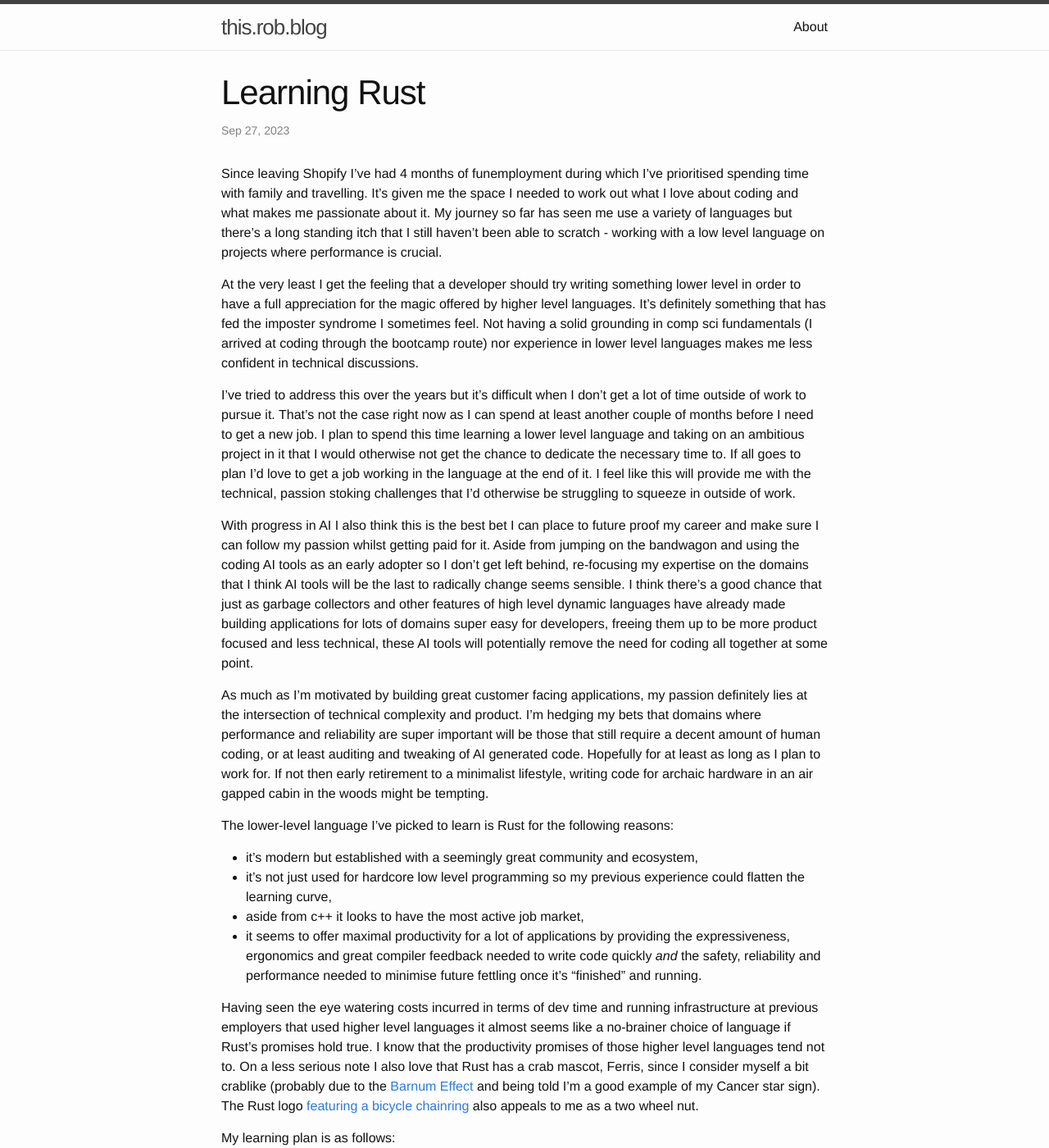
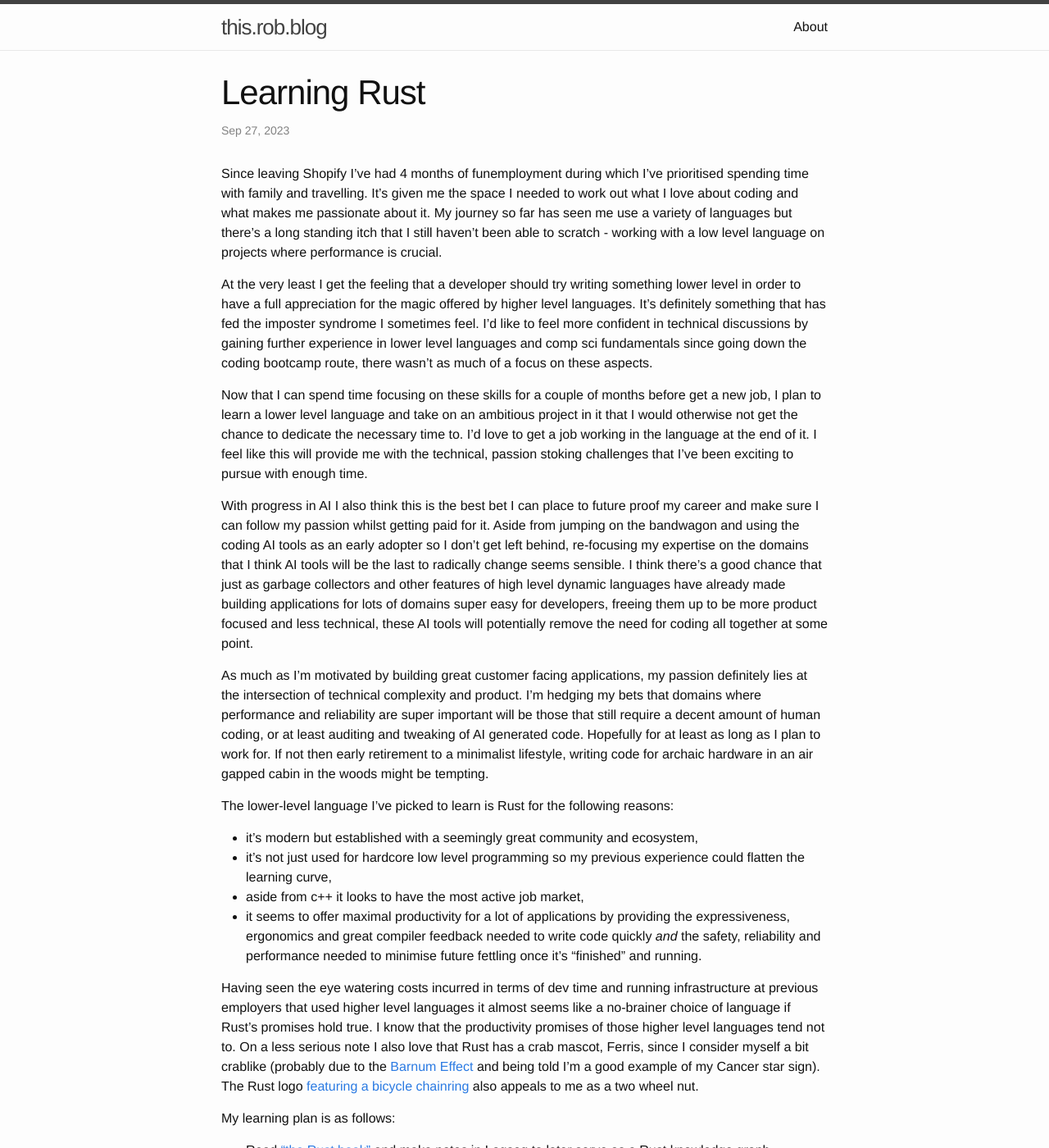
Before and after one commit to thisdotrob/thisdotrob.github.io, a Jekyll site: the page built from _posts/2023-09-27-learning-rust.markdown, in a window 1280 px wide and 1400 px high. Shown: the whole window at 82% size. Built offline with Jekyll 4.4.1, drawn with Linux system fonts in a browser that asks for light colours; some of the changed text lies outside the part shown.

Commit message:
Feedback for 'learning-rust'

```diff
--- a/_posts/2023-09-27-learning-rust.markdown
+++ b/_posts/2023-09-27-learning-rust.markdown
@@ -1,38 +1,41 @@
 ---
 layout: post
-title:  "Learning Rust"
-date:   2023-09-27 17:42:00 +0100
+title: "Learning Rust"
+date: 2023-09-27 17:42:00 +0100
 ---
 
 Since leaving Shopify I've had 4 months of funemployment during which I've prioritised spending time with family and travelling. It's given me the space I needed to work out what I love about coding and what makes me passionate about it. My journey so far has seen me use a variety of languages but there's a long standing itch that I still haven't been able to scratch - working with a low level language on projects where performance is crucial.
 
-At the very least I get the feeling that a developer should try writing something lower level in order to have a full appreciation for the magic offered by higher level languages. It's definitely something that has fed the imposter syndrome I sometimes feel. Not having a solid grounding in comp sci fundamentals (I arrived at coding through the bootcamp route) nor experience in lower level languages makes me less confident in technical discussions.
+At the very least I get the feeling that a developer should try writing something lower level in order to have a full appreciation for the magic offered by higher level languages. It's definitely something that has fed the imposter syndrome I sometimes feel.
+I'd like to feel more confident in technical discussions by gaining further experience in lower level languages and comp sci fundamentals since going down the coding bootcamp route, there wasn't as much of a focus on these aspects.
 
-I've tried to address this over the years but it's difficult when I don't get a lot of time outside of work to pursue it. That's not the case right now as I can spend at least another couple of months before I need to get a new job. I plan to spend this time learning a lower level language and taking on an ambitious project in it that I would otherwise not get the chance to dedicate the necessary time to. If all goes to plan I'd love to get a job working in the language at the end of it. I feel like this will provide me with the technical, passion stoking challenges that I'd otherwise be struggling to squeeze in outside of work.
+Now that I can spend time focusing on these skills for a couple of months before get a new job, I plan to learn a lower level language and take on an ambitious project in it that I would otherwise not get the chance to dedicate the necessary time to. I'd love to get a job working in the language at the end of it. I feel like this will provide me with the technical, passion stoking challenges that I've been exciting to pursue with enough time.
 
 With progress in AI I also think this is the best bet I can place to future proof my career and make sure I can follow my passion whilst getting paid for it. Aside from jumping on the bandwagon and using the coding AI tools as an early adopter so I don't get left behind, re-focusing my expertise on the domains that I think AI tools will be the last to radically change seems sensible. I think there's a good chance that just as garbage collectors and other features of high level dynamic languages have already made building applications for lots of domains super easy for developers, freeing them up to be more product focused and less technical, these AI tools will potentially remove the need for coding all together at some point.
 
 As much as I'm motivated by building great customer facing applications, my passion definitely lies at the intersection of technical complexity and product. I'm hedging my bets that domains where performance and reliability are super important will be those that still require a decent amount of human coding, or at least auditing and tweaking of AI generated code. Hopefully for at least as long as I plan to work for. If not then early retirement to a minimalist lifestyle, writing code for archaic hardware in an air gapped cabin in the woods might be tempting.
 
 The lower-level language I've picked to learn is Rust for the following reasons:
+
 - it's modern but established with a seemingly great community and ecosystem,
 - it's not just used for hardcore low level programming so my previous experience could flatten the learning curve,
 - aside from c++ it looks to have the most active job market,
-- it seems to offer maximal productivity for a lot of applications by providing the expressiveness, ergonomics and great compiler feedback needed to write code quickly *and* the safety, reliability and performance needed to minimise future fettling once it's "finished" and running.
+- it seems to offer maximal productivity for a lot of applications by providing the expressiveness, ergonomics and great compiler feedback needed to write code quickly _and_ the safety, reliability and performance needed to minimise future fettling once it's "finished" and running.
 
 Having seen the eye watering costs incurred in terms of dev time and running infrastructure at previous employers that used higher level languages it almost seems like a no-brainer choice of language if Rust's promises hold true. I know that the productivity promises of those higher level languages tend not to. On a less serious note I also love that Rust has a crab mascot, Ferris, since I consider myself a bit crablike (probably due to the [Barnum Effect](https://en.wikipedia.org/wiki/Barnum_effect) and being told I'm a good example of my Cancer star sign). The Rust logo [featuring a bicycle chainring](https://bugzilla.mozilla.org/show_bug.cgi?id=680521) also appeals to me as a two wheel nut.
 
 My learning plan is as follows:
+
 - Read ["the Rust book"](https://doc.rust-lang.org/stable/book/) and make notes in Logseq to later serve as a Rust knowledge graph.
-- Try and use Rust instead of higher level scripting languages or spreadsheets for ad hoc tasks while I'm learning.
+- Use Rust instead of higher level scripting languages or spreadsheets for ad hoc tasks while I'm learning.
 - Listen to as many Rust podcasts as possible.
 - Possibly attempt [SICP](https://mitp-content-server.mit.edu/books/content/sectbyfn/books_pres_0/6515/sicp.zip/index.html) in Rust. I've owned the book for a long time but never truely got stuck in.
 - Investigate options for a long-term project that will allow me to put my newly acquired Rust skills into practice.
 - [Advent of Code](https://adventofcode.com/) in Rust?
 - Post updates on this blog as I go and talk as much as possible to others about what I'm learning to solidify the knowledge.
 
-I'm excited about this new learning journey but also a bit apprehensive. Having not done any coding for 4 months now my skills in other languages are bound to be *rust*y, and will be more so if I follow the plan above. Then again, I'm certain that the insight I gain from learning a lower level language will make me a better developer no matter what language I focus on in my next job, and previous experience has shown me that it's like riding a bike. There are enough similarities between languages that as long as you're coding regularly you can pick an old one back up and be productive in a short space of time, even if one's the equivalent of a carbon race bike and the other a kids' trike. Exploring the differences between them is just as important as having a deep expertise in the core concepts they share.
+I'm excited about this new learning journey but also a bit apprehensive. Having done less coding over the last few months than during my full time day job, I predict my skills may be a bit *rust*y, and will be more so if I follow the plan above. Then again, I'm certain that the insight I gain from learning a lower level language will make me a better developer no matter what language I focus on in my next job, and previous experience has shown me that it's like riding a bike. There are enough similarities between languages that as long as you're coding regularly you can pick an old one back up and be productive in a short space of time, even if one's the equivalent of a carbon race bike and the other a kids' trike. Exploring the differences between them is just as important as having a deep expertise in the core concepts they share.
 
 I'll finish with an apt quote from another (non-crab) Ferris about the importance of taking time out to check your priorities:
 
-*"Life moves pretty fast. If you don't stop and look around once in a while, you could miss it."*
+_"Life moves pretty fast. If you don't stop and look around once in a while, you could miss it."_
```
